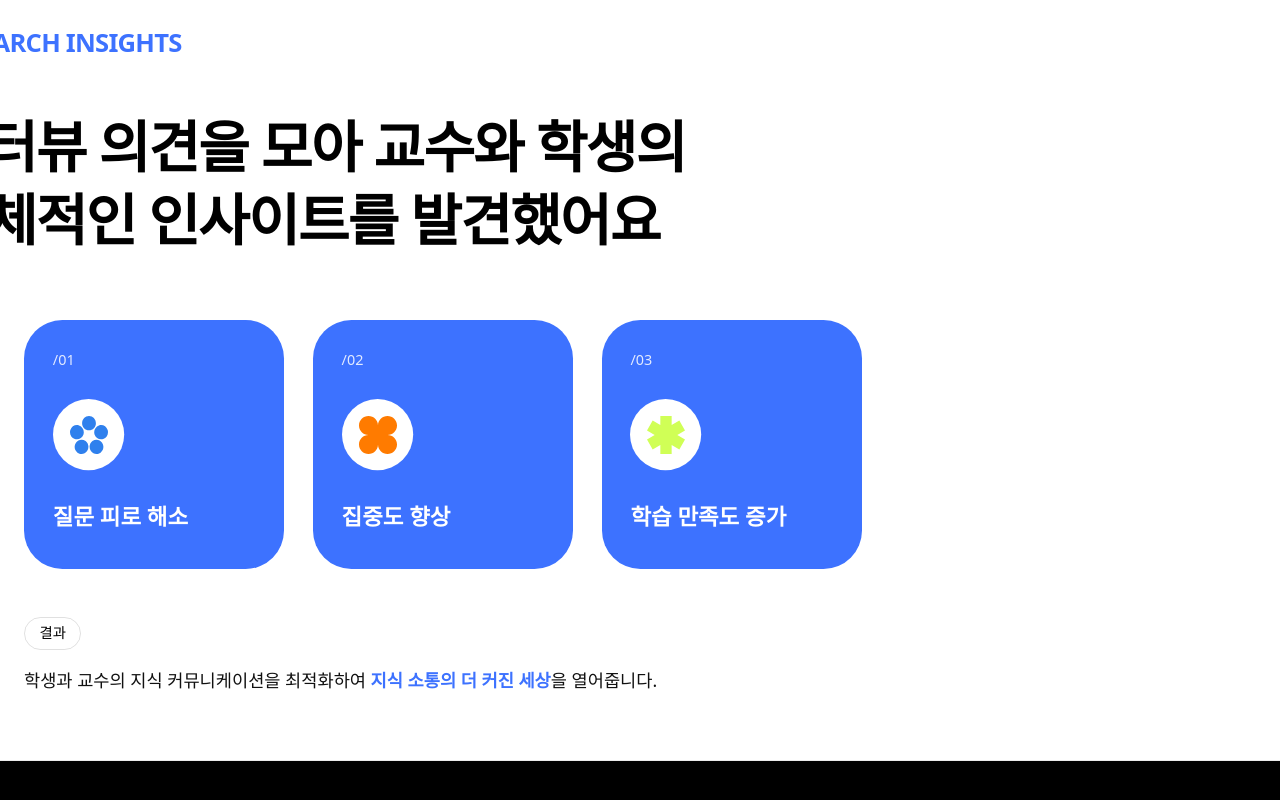
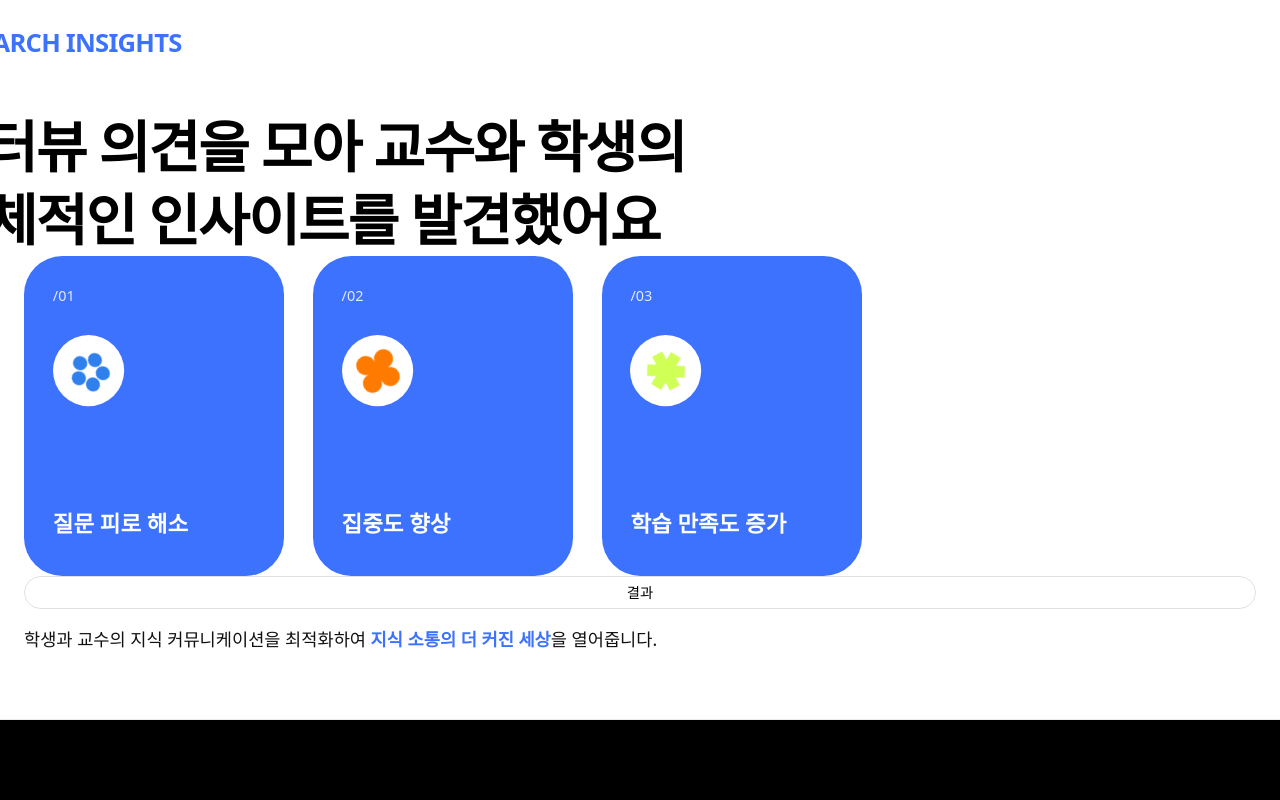
Before and after one commit to myoxko/Qpid, a React (Vite) app: page / in a window 1280 px wide. Shown: the part 7040-7840 px from the top of the page. Built offline with nearby package versions, Linux system fonts and the light colour scheme.

Commit message:
docs
docs 오류 수정

```diff
--- a/src/sections/InsightSection.jsx
+++ b/src/sections/InsightSection.jsx
@@ -85,15 +85,17 @@ export default function InsightSection() {
     const observer = new IntersectionObserver(
       ([entry]) => {
         if (entry.isIntersecting) {
+          // 화면 안으로 들어올 때 애니메이션 시작
           section.classList.add("is-visible");
-          observer.disconnect();
+        } else {
+          // 화면 밖으로 나가면 애니메이션 리셋
+          section.classList.remove("is-visible");
         }
       },
       { threshold: 0.3 }
     );
 
     observer.observe(section);
-
     return () => observer.disconnect();
   }, []);
 
--- a/src/styles/sections/InsightSection.scss
+++ b/src/styles/sections/InsightSection.scss
@@ -183,6 +183,8 @@
   margin-top: 12rem;
 }
 
+/* 상단: 텍스트 + 비행기 */
+
 .research-top-row {
   display: flex;
   align-items: flex-start;
@@ -223,7 +225,7 @@
 .research-plane-block {
   position: relative;
   flex: 1;
-  min-height: 220px;
+  min-height: 260px;
 }
 
 .research-plane-path {
@@ -231,25 +233,26 @@
   height: 100%;
 }
 
-/* path 자체는 SVG 안에서 strokeDasharray 설정 */
+/* 점선 + 그려지는 효과 */
+.research-plane-path path {
+  /* 점선 모양 */
+  stroke-dasharray: 8 10;
+  /* 시작 시 화면 밖 쪽에 숨겨두기 */
+  stroke-dashoffset: 400;
+}
 
+/* 비행기 이미지 */
 .research-paper-plane {
   position: absolute;
-  width: 140px;
+  width: 220px;  /* 기존보다 크게 */
   height: auto;
-  top: 40px;
-  right: 0;
+  top: 0;
+  left: 0;      /* 기준을 왼쪽 위로 */
 
-  /* motion-path 애니메이션용 */
-  offset-path: path("M 0 160 Q 180 80 300 120 T 600 60");
+  /* 곡선 경로 (현재 화면에서 보이는 모양 유지) */
+  offset-path: path("M 40 200 Q 220 140 360 160 T 560 90");
   offset-distance: 0%;
   offset-rotate: auto;
-}
-
-/* path 그려지는 효과 */
-.research-plane-path path {
-  stroke-dasharray: 600;
-  stroke-dashoffset: 600;
 }
 
 /* is-visible 상태에서 애니메이션 시작 */
@@ -263,21 +266,35 @@
 }
 
 @keyframes research-draw-path {
+  from {
+    stroke-dashoffset: 400;
+  }
   to {
     stroke-dashoffset: 0;
   }
 }
 
 @keyframes research-plane-along {
+  from {
+    offset-distance: 0%;
+  }
   to {
     offset-distance: 100%;
   }
 }
 
+/* 카드 + 결과를 한 줄에 (좌: 카드, 우: 결과) */
+
+.research-main-row {
+  margin-top: 4rem;
+  display: flex;
+  align-items: flex-start;
+  gap: 3rem;
+}
+
 /* 카드 3개 */
 
 .research-cards-row {
-  margin-top: 4rem;
   display: flex;
   gap: 1.8rem;
 }
@@ -292,6 +309,8 @@
   display: flex;
   flex-direction: column;
   gap: 1.8rem;
+
+  min-height: 320px; /* 카드 상하 길게 */
 }
 
 .research-card-top {
@@ -321,6 +340,24 @@
   margin: auto;
   width: 38px;
   height: 38px;
+
+  /* 기본 회전 */
+  animation: flower-spin 8s linear infinite;
+}
+
+/* 카드마다 회전 속도/방향 다르게 */
+.research-card:nth-child(2) .research-card-flower {
+  animation-duration: 10s;
+}
+
+.research-card:nth-child(3) .research-card-flower {
+  animation-duration: 12s;
+  animation-direction: reverse;
+}
+
+@keyframes flower-spin {
+  from { transform: rotate(0deg); }
+  to   { transform: rotate(360deg); }
 }
 
 .research-card-title {
@@ -330,10 +367,14 @@
   font-weight: 600;
 }
 
-/* 결과 텍스트 */
+/* 결과 텍스트 (카드 오른쪽) */
 
 .research-result-block {
-  margin-top: 3rem;
+  margin-top: 0;
+  align-self: stretch;
+  display: flex;
+  flex-direction: column;
+  justify-content: center;
 }
 
 .research-result-pill {
@@ -382,8 +423,17 @@
     width: 100%;
   }
 
+  .research-main-row {
+    flex-direction: column;
+    gap: 3rem;
+  }
+
   .research-cards-row {
     flex-wrap: wrap;
+  }
+
+  .research-result-block {
+    margin-top: 0;
   }
 }
 
--- a/vite.config.js
+++ b/vite.config.js
@@ -3,5 +3,8 @@ import react from '@vitejs/plugin-react'
 
 export default defineConfig({
   plugins: [react()],
-  base: '/Qpid/',
+  base: '/Qpid/', // ✔ 레포 이름 맞음
+  build: {
+    outDir: 'docs',
+  },
 })
```
Also changed, not shown: 17 other files (tests, documents, lock files or other folders).
